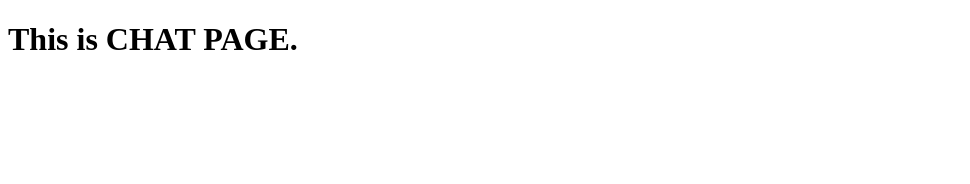
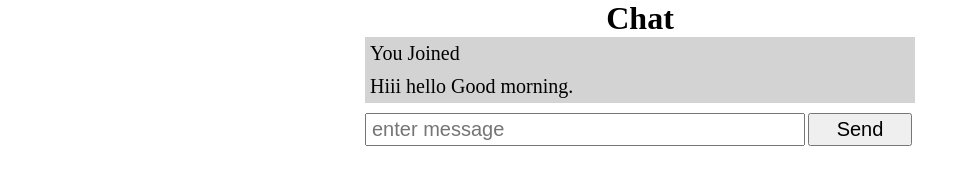
Before and after one commit to Baba0608/chat-app, a website: page views/chat-page.html in a window 1280 px wide. Shown: the whole page, without its empty margins (0-970 px from the left). Drawn offline with nearby package versions, Linux system fonts and the light colour scheme.

Commit message:
chat page frontend

```diff
--- /dev/null
+++ b/public/css/chat-page.css
@@ -0,0 +1,64 @@
+*{
+    margin: 0;
+    padding: 0;
+    box-sizing: border-box;
+}
+
+.container{
+    display: flex;
+    flex-direction: column;
+    align-items: center;
+}
+
+.messages-container{
+    margin-bottom: 10px;
+    width: 550px;
+}
+
+.enter-message-container{
+    display: flex;
+    justify-content: space-between;
+    width: 550px;
+}
+
+.enter-message-container input{
+    width: 80%;
+    font-size: 20px;
+    padding: 3px 5px;
+}
+
+.button-container{
+    display: flex;
+    justify-content: center;
+    width: 20%;
+}
+
+.button-container button{
+    width: 95%;
+    font-size: 20px;
+}
+
+
+.message{
+    background-color: lightgray;
+    width: 100%;
+    font-size: 20px;
+    padding: 5px 5px;
+
+}
+
+@media (max-width: 600px) {
+
+    .body{
+        font-size: 1rem;
+    }
+
+    .messages-container , .enter-message-container{
+        width: 90%;
+
+    }
+
+    .button-container button{
+        font-size: 18px;
+    }
+}
--- /dev/null
+++ b/public/js/chat-page.js
@@ -0,0 +1,17 @@
+const messagesDiv = document.getElementById("messages-container");
+
+(function () {
+  const joinedMessage = createMessage("You Joined");
+  messagesDiv.appendChild(joinedMessage);
+
+  const msg1 = createMessage("Hiii hello Good morning.");
+  messagesDiv.appendChild(msg1);
+})();
+
+function createMessage(msg) {
+  const message = document.createElement("div");
+  message.className = "message";
+  message.textContent = msg;
+
+  return message;
+}
--- a/views/chat-page.html
+++ b/views/chat-page.html
@@ -4,10 +4,31 @@
     <meta charset="UTF-8">
     <meta name="viewport" content="width=device-width, initial-scale=1.0">
     <title>Chat App</title>
+    <link rel="stylesheet" href="/public/css/chat-page.css">
 </head>
 <body>
 
-    <h1>This is <strong>CHAT PAGE.</strong></h1>
+    <div class="container">
+        <h1>Chat</h1>
 
+
+        <div class="messages-container" id="messages-container">
+
+        </div>
+
+
+        <div class="enter-message-container">
+
+            <input type="text" name="message-input" id="message-input" placeholder="enter message">
+
+            <div class="button-container">
+                <button id="send-button">Send</button>
+            </div>
+
+        </div>
+    </div>
+
+    <script src="https://cdnjs.cloudflare.com/ajax/libs/axios/0.19.0/axios.min.js"></script>
+    <script src="/public/js/chat-page.js"></script>
 </body>
 </html>
```
